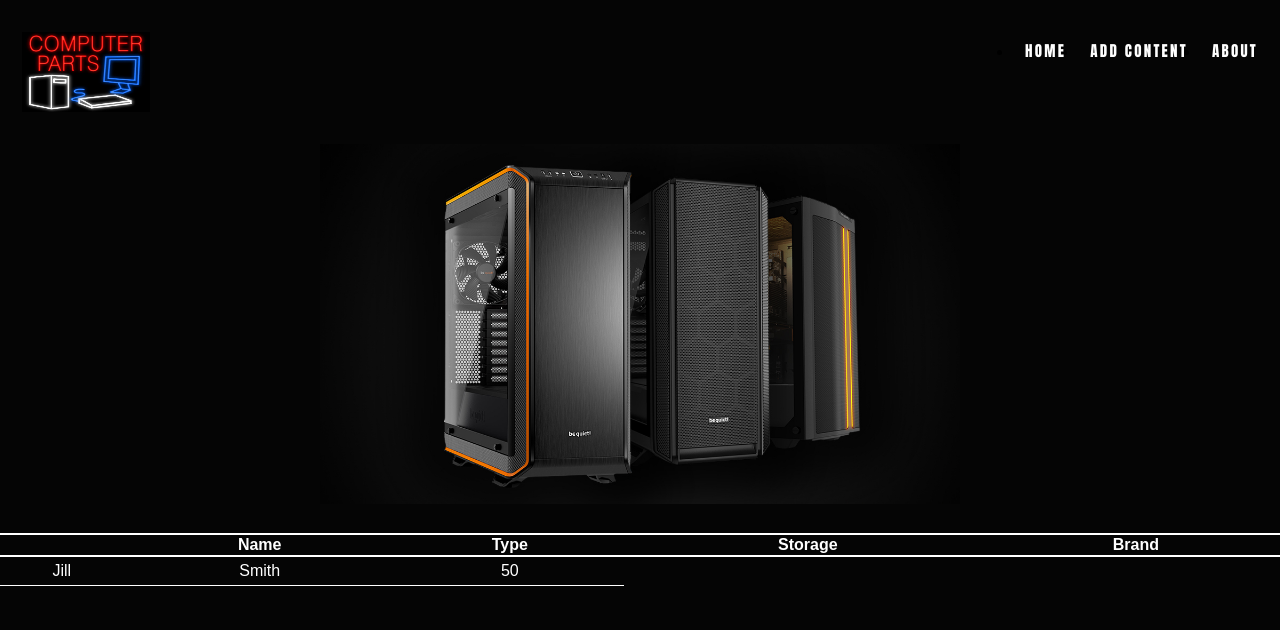
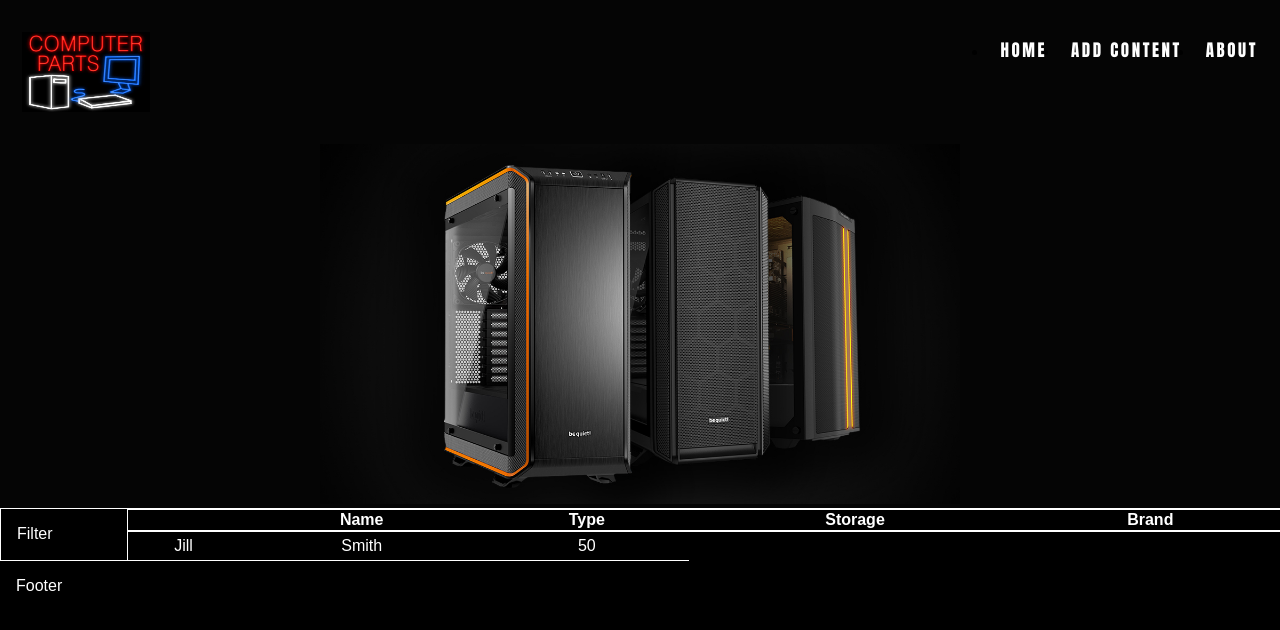
Before and after one commit to isaac-prog/MongoDB, a React (Create React App) app in the folder my-app/: page / in a window 1280 px wide. Shown: the top 630 px of the page. Built offline with nearby package versions, Linux system fonts and the light colour scheme.

Commit message:
added filter section

```diff
--- a/my-app/src/webPages/main.js
+++ b/my-app/src/webPages/main.js
@@ -21,7 +21,8 @@ class MainPage extends React.Component{
     <img class="image_center" src={require("./../images/computerCase.jpg").default}/>
 </div>
 
-<table>
+<div id="flex-container">
+    <div class="result-container"><table>
   <tr>
     <th></th>
     <th>Name</th>
@@ -34,7 +35,10 @@ class MainPage extends React.Component{
     <td>Smith</td>
     <td>50</td>
   </tr>
-</table>
+</table></div>
+    <div class="filter-container">Filter</div>
+  </div>
+<footer>Footer</footer>
 
 
             </React.Fragment>
--- a/my-app/src/webPages/style.css
+++ b/my-app/src/webPages/style.css
@@ -6,6 +6,9 @@ body {
   margin: 0;
   font-family: Arial, Helvetica, sans-serif;
   background-color: #050505;
+  display: flex;
+  min-height: 100vh;
+  flex-direction: column;
 }
 
 .header {
@@ -25,7 +28,7 @@ body {
   padding: 12px;
   text-decoration: none;
   font-family: Impact, Haettenschweiler, 'Arial Narrow Bold', sans-serif;
-  font-size: 15px;
+  font-size: 17px;
   line-height: 5px;
   color: white;
 }
@@ -95,10 +98,38 @@ a.active:hover:before {
 
 }
 
+#flex-container {
+  display: flex;
+  flex: 1;
+}
+.result-container {
+  flex: 1;
+}
+
+.filter-container{
+  order: -1;
+  flex: 0 0 10vw;
+  background: black;
+  color: white;
+  border: solid white 1px;
+}
+
+.result-container{
+  background-color: black;
+  color: white
+}
+footer {
+  background: black;
+  height: 10vh;
+  color: white;
+}
+footer, .filter-container {
+  padding: 1em;
+}
+
 table {
   color: white;
   width: 100%;
-  padding-top: 25px;
   border-spacing: 0px;
 }
 
@@ -113,3 +144,18 @@ td {
   padding-top: 5px;
   padding-bottom: 5px;
 }
+
+.flex-container {
+  display: flex;
+  align-items: stretch;
+  background-color: #f1f1f1;
+}
+
+.flex-container > div {
+  background-color: DodgerBlue;
+  color: white;
+  margin: 10px;
+  text-align: center;
+  line-height: 75px;
+  font-size: 30px;
+}
```
Also changed, not shown: my-app/src/webPages/case.js (+32 -9 lines).
